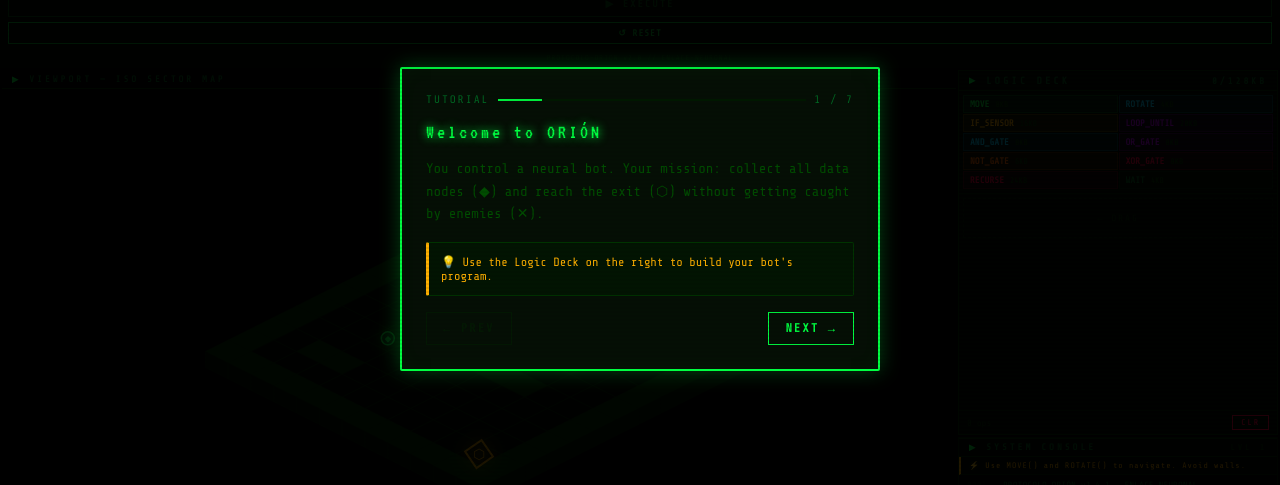
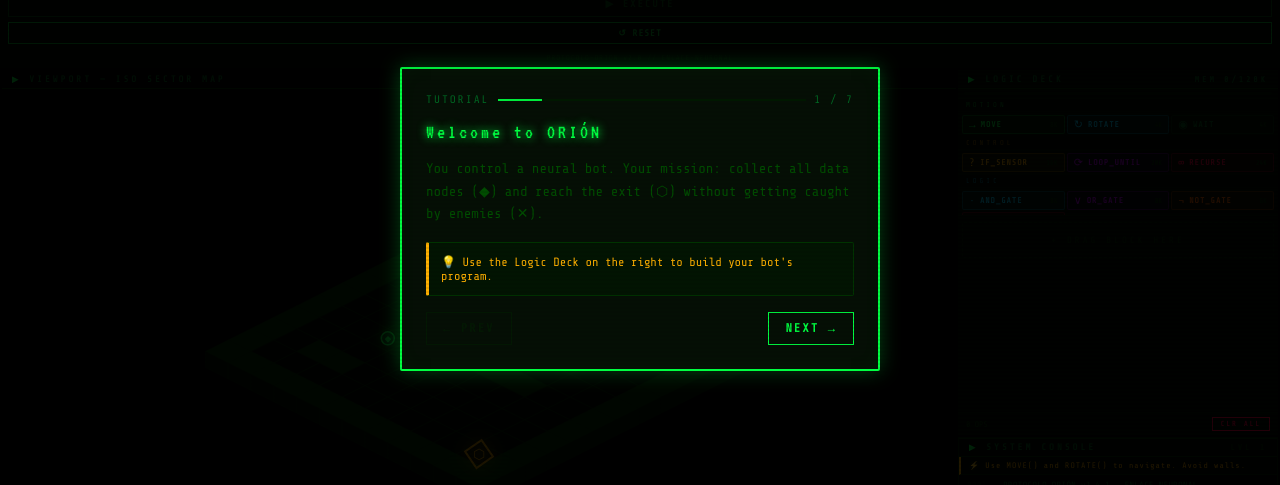
Before and after one commit to Estrboni/protocolo-orion-enlace-neuronal, a React (Vite) app: page / in a window 1280 px wide. Both pictures are taken after a click on the button "INICIAR PROTOCOLO". Shown: the part 181-666 px from the top of the page. Built offline with nearby package versions, Linux system fonts and the light colour scheme.

Commit message:
iter 3: execution step highlight, block categories, drop-zone insertion, scan beam, memory bar, overflow warning

```diff
--- a/src/components/LogicDeck.jsx
+++ b/src/components/LogicDeck.jsx
@@ -1,55 +1,64 @@
-import React, { useRef } from 'react'
+import React, { useRef, useMemo } from 'react'
 import { useSelector, useDispatch } from 'react-redux'
 import { useDrag, useDrop } from 'react-dnd'
 import { addBlock, removeBlock, moveBlock, updateBlockParam, clearProgram, BLOCK_COSTS_MAP } from '../store/programSlice'
 
-const BLOCK_PALETTE = [
-  { type: 'MOVE', color: '#00ff41', desc: 'Move forward N steps' },
-  { type: 'ROTATE', color: '#00d4ff', desc: 'Rotate left or right' },
-  { type: 'IF_SENSOR', color: '#ffb000', desc: 'Detect enemies nearby' },
-  { type: 'LOOP_UNTIL', color: '#bf00ff', desc: 'Loop until condition' },
-  { type: 'AND_GATE', color: '#00d4ff', desc: 'Logical AND operation' },
-  { type: 'OR_GATE', color: '#bf00ff', desc: 'Logical OR operation' },
-  { type: 'NOT_GATE', color: '#ff6600', desc: 'Logical NOT invert' },
-  { type: 'XOR_GATE', color: '#ff0040', desc: 'Logical XOR gate' },
-  { type: 'RECURSE', color: '#ff0040', desc: 'Call program recursively' },
-  { type: 'WAIT', color: '#006622', desc: 'Wait N ticks' },
-]
+const CATEGORIES = {
+  MOTION:  { label: 'MOTION',  color: '#00ff41', blocks: ['MOVE', 'ROTATE', 'WAIT'] },
+  CONTROL: { label: 'CONTROL', color: '#ffb000', blocks: ['IF_SENSOR', 'LOOP_UNTIL', 'RECURSE'] },
+  LOGIC:   { label: 'LOGIC',   color: '#00d4ff', blocks: ['AND_GATE', 'OR_GATE', 'NOT_GATE', 'XOR_GATE'] },
+}
 
-function PaletteBlock({ block }) {
+const BLOCK_META = {
+  MOVE:      { color: '#00ff41', cat: 'MOTION',  icon: '→', desc: 'Move forward N steps' },
+  ROTATE:    { color: '#00d4ff', cat: 'MOTION',  icon: '↻', desc: 'Rotate left or right' },
+  WAIT:      { color: '#006622', cat: 'MOTION',  icon: '◉', desc: 'Wait N ticks' },
+  IF_SENSOR: { color: '#ffb000', cat: 'CONTROL', icon: '?', desc: 'Branch if enemy nearby' },
+  LOOP_UNTIL:{ color: '#bf00ff', cat: 'CONTROL', icon: '⟳', desc: 'Loop until condition' },
+  RECURSE:   { color: '#ff0040', cat: 'CONTROL', icon: '∞', desc: 'Recurse program' },
+  AND_GATE:  { color: '#00d4ff', cat: 'LOGIC',   icon: '∧', desc: 'AND logic gate' },
+  OR_GATE:   { color: '#bf00ff', cat: 'LOGIC',   icon: '∨', desc: 'OR logic gate' },
+  NOT_GATE:  { color: '#ff6600', cat: 'LOGIC',   icon: '¬', desc: 'NOT invert gate' },
+  XOR_GATE:  { color: '#ff0040', cat: 'LOGIC',   icon: '⊕', desc: 'XOR exclusive gate' },
+}
+
+function PaletteBlock({ type }) {
+  const meta = BLOCK_META[type]
   const [{ isDragging }, drag] = useDrag(() => ({
     type: 'palette-block',
-    item: { blockType: block.type },
+    item: { blockType: type },
     collect: m => ({ isDragging: m.isDragging() })
   }))
 
   return (
-    <div ref={drag} style={{
-      border: `1px solid ${block.color}33`,
-      background: `${block.color}11`,
-      padding: '3px 6px',
-      cursor: 'grab',
-      opacity: isDragging ? 0.4 : 1,
-      display: 'flex',
-      alignItems: 'center',
-      gap: 6,
-      transition: 'all 0.15s',
-      fontSize: 'clamp(8px, 2vw, 9px)',
-      userSelect: 'none',
-    }}
-      onMouseEnter={e => { e.currentTarget.style.background = `${block.color}22`; e.currentTarget.style.borderColor = block.color }}
-      onMouseLeave={e => { e.currentTarget.style.background = `${block.color}11`; e.currentTarget.style.borderColor = `${block.color}33` }}
-      title={block.desc}
+    <div
+      ref={drag}
+      title={`${meta.desc} — ${BLOCK_COSTS_MAP[type]}KB`}
+      style={{
+        border: `1px solid ${meta.color}44`,
+        background: isDragging ? `${meta.color}33` : `${meta.color}0d`,
+        padding: '3px 6px',
+        cursor: 'grab',
+        opacity: isDragging ? 0.4 : 1,
+        display: 'flex', alignItems: 'center', gap: 5,
+        transition: 'all 0.12s',
+        fontSize: 9, userSelect: 'none',
+        borderRadius: 2,
+      }}
+      onMouseEnter={e => { e.currentTarget.style.background = `${meta.color}22`; e.currentTarget.style.borderColor = meta.color; e.currentTarget.style.boxShadow = `0 0 6px ${meta.color}55` }}
+      onMouseLeave={e => { e.currentTarget.style.background = `${meta.color}0d`; e.currentTarget.style.borderColor = `${meta.color}44`; e.currentTarget.style.boxShadow = 'none' }}
     >
-      <span style={{ color: block.color, fontWeight: 'bold', fontSize: 'clamp(8px, 2vw, 9px)' }}>{block.type}</span>
-      <span style={{ color: '#004400', fontSize: 'clamp(7px, 1.5vw, 8px)' }}>{BLOCK_COSTS_MAP[block.type]}KB</span>
+      <span style={{ color: meta.color, fontSize: 11, lineHeight: 1 }}>{meta.icon}</span>
+      <span style={{ color: meta.color, fontWeight: 'bold', letterSpacing: 1, fontSize: 8 }}>{type}</span>
+      <span style={{ color: '#003a00', fontSize: 7, marginLeft: 'auto' }}>{BLOCK_COSTS_MAP[type]}K</span>
     </div>
   )
 }
 
-function ProgramBlock({ block, index }) {
+function ProgramBlock({ block, index, isActive }) {
   const dispatch = useDispatch()
   const ref = useRef(null)
+  const meta = BLOCK_META[block.type] ?? { color: '#00ff41', icon: '■' }
 
   const [{ isDragging }, drag] = useDrag(() => ({
     type: 'program-block',
@@ -57,68 +66,103 @@ function ProgramBlock({ block, index }) {
     collect: m => ({ isDragging: m.isDragging() })
   }))
 
-  const [{ isOver }, drop] = useDrop(() => ({
-    accept: 'program-block',
-    drop(item) {
-      if (item.index !== index) dispatch(moveBlock({ fromIndex: item.index, toIndex: index }))
+  const [{ isOver, canDrop }, drop] = useDrop(() => ({
+    accept: ['program-block', 'palette-block'],
+    drop(item, monitor) {
+      if (monitor.getItemType() === 'program-block') {
+        if (item.index !== index) dispatch(moveBlock({ fromIndex: item.index, toIndex: index }))
+      } else {
+        dispatch(addBlock({ type: item.blockType, atIndex: index }))
+      }
     },
-    collect: m => ({ isOver: m.isOver() })
+    collect: m => ({ isOver: m.isOver(), canDrop: m.canDrop() })
   }))
 
   drag(drop(ref))
 
-  const blockColor = BLOCK_PALETTE.find(b => b.type === block.type)?.color ?? '#00ff41'
+  return (
+    <div
+      ref={ref}
+      style={{
+        border: `1px solid ${isActive ? meta.color : isOver ? meta.color + 'aa' : meta.color + '33'}`,
+        background: isActive
+          ? `${meta.color}20`
+          : isOver ? `${meta.color}15` : `${meta.color}08`,
+        padding: '5px 8px',
+        cursor: 'grab',
+        opacity: isDragging ? 0.25 : 1,
+        display: 'flex', alignItems: 'center', gap: 6,
+        transition: 'all 0.1s',
+        marginBottom: 2,
+        fontSize: 9, userSelect: 'none',
+        minHeight: 30,
+        borderRadius: 2,
+        boxShadow: isActive ? `0 0 10px ${meta.color}55, inset 0 0 8px ${meta.color}11` : isOver ? `0 0 6px ${meta.color}33` : 'none',
+        animation: isActive ? 'fadeInUp 0.15s ease' : 'none',
+        position: 'relative',
+        overflow: 'hidden',
+      }}
+    >
+      {/* Active execution scan line */}
+      {isActive && (
+        <div style={{
+          position: 'absolute', top: 0, left: '-100%', width: '60%', height: '100%',
+          background: `linear-gradient(90deg, transparent, ${meta.color}18, transparent)`,
+          animation: 'scanBeam 0.8s linear infinite',
+          pointerEvents: 'none',
+        }} />
+      )}
 
-  return (
-    <div ref={ref} style={{
-      border: `1px solid ${isOver ? blockColor : blockColor + '44'}`,
-      background: isOver ? `${blockColor}22` : `${blockColor}0a`,
-      padding: '4px 8px',
-      cursor: 'grab',
-      opacity: isDragging ? 0.3 : 1,
-      display: 'flex',
-      alignItems: 'center',
-      gap: 6,
-      transition: 'all 0.1s',
-      marginBottom: 1,
-      fontSize: 'clamp(8px, 2vw, 9px)',
-      userSelect: 'none',
-      minHeight: 32,
-      flexWrap: 'wrap',
-    }}>
-      <span style={{ color: '#003300', fontSize: 'clamp(7px, 1.5vw, 8px)' }}>{String(index + 1).padStart(2, '0')}</span>
-      <span style={{ color: blockColor, fontWeight: 'bold', minWidth: 50, fontSize: 'clamp(8px, 2vw, 9px)' }}>{block.type}</span>
+      {/* Drop indicator */}
+      {isOver && !isDragging && (
+        <div style={{
+          position: 'absolute', top: 0, left: 0, right: 0, height: 2,
+          background: meta.color, boxShadow: `0 0 6px ${meta.color}`,
+        }} />
+      )}
+
+      <span style={{ color: '#004400', fontSize: 8, minWidth: 16, textAlign: 'right' }}>
+        {String(index + 1).padStart(2, '0')}
+      </span>
+      <span style={{ color: meta.color, fontSize: 12 }}>{meta.icon}</span>
+      <span style={{
+        color: meta.color, fontWeight: 'bold', fontSize: 8, letterSpacing: 1,
+        textShadow: isActive ? `0 0 8px ${meta.color}` : 'none',
+        minWidth: 60
+      }}>{block.type}</span>
 
       {/* Params */}
       {block.type === 'MOVE' && (
-        <input type="number" min="1" max="10" value={block.params.steps ?? 1}
+        <input type="number" min="1" max="10" value={block.params?.steps ?? 1}
           onChange={e => dispatch(updateBlockParam({ id: block.id, key: 'steps', value: parseInt(e.target.value) }))}
-          style={{ width: 32, background: '#000', border: '1px solid #003300', color: '#00ff41', fontSize: 8, textAlign: 'center', fontFamily: 'var(--font-mono)' }}
-          title="Number of steps to move"
+          onClick={e => e.stopPropagation()}
+          style={{ width: 30, background: '#000', border: `1px solid #003300`, color: meta.color, fontSize: 8, textAlign: 'center', fontFamily: 'var(--font-mono)', padding: '1px 2px' }}
+          title="Steps"
         />
       )}
       {block.type === 'ROTATE' && (
-        <select value={block.params.direction ?? 'right'}
+        <select value={block.params?.direction ?? 'right'}
           onChange={e => dispatch(updateBlockParam({ id: block.id, key: 'direction', value: e.target.value }))}
-          style={{ background: '#000', border: '1px solid #003300', color: '#00d4ff', fontSize: 8, fontFamily: 'var(--font-mono)' }}
-          title="Rotation direction"
+          onClick={e => e.stopPropagation()}
+          style={{ background: '#000', border: '1px solid #003300', color: meta.color, fontSize: 8, fontFamily: 'var(--font-mono)' }}
         >
-          <option value="right">R</option>
-          <option value="left">L</option>
+          <option value="right">▶ R</option>
+          <option value="left">◀ L</option>
         </select>
       )}
       {block.type === 'IF_SENSOR' && (
-        <input type="number" min="1" max="6" value={block.params.range ?? 3}
+        <input type="number" min="1" max="6" value={block.params?.range ?? 3}
           onChange={e => dispatch(updateBlockParam({ id: block.id, key: 'range', value: parseInt(e.target.value) }))}
-          style={{ width: 32, background: '#000', border: '1px solid #003300', color: '#ffb000', fontSize: 8, textAlign: 'center', fontFamily: 'var(--font-mono)' }}
-          title="Sensor detection range"
+          onClick={e => e.stopPropagation()}
+          style={{ width: 30, background: '#000', border: '1px solid #003300', color: meta.color, fontSize: 8, textAlign: 'center', fontFamily: 'var(--font-mono)', padding: '1px 2px' }}
+          title="Sensor range"
         />
       )}
       {block.type === 'LOOP_UNTIL' && (
-        <select value={block.params.condition ?? 'EXIT'}
+        <select value={block.params?.condition ?? 'EXIT'}
           onChange={e => dispatch(updateBlockParam({ id: block.id, key: 'condition', value: e.target.value }))}
-          style={{ background: '#000', border: '1px solid #003300', color: '#bf00ff', fontSize: 8, fontFamily: 'var(--font-mono)' }}
-          title="Loop condition"
+          onClick={e => e.stopPropagation()}
+          style={{ background: '#000', border: '1px solid #003300', color: meta.color, fontSize: 8, fontFamily: 'var(--font-mono)' }}
         >
           <option value="EXIT">EXIT</option>
           <option value="NODES">NODES</option>
@@ -126,19 +170,21 @@ function ProgramBlock({ block, index }) {
         </select>
       )}
       {block.type === 'WAIT' && (
-        <input type="number" min="1" max="5" value={block.params.ticks ?? 1}
+        <input type="number" min="1" max="5" value={block.params?.ticks ?? 1}
           onChange={e => dispatch(updateBlockParam({ id: block.id, key: 'ticks', value: parseInt(e.target.value) }))}
-          style={{ width: 32, background: '#000', border: '1px solid #003300', color: '#006622', fontSize: 8, textAlign: 'center', fontFamily: 'var(--font-mono)' }}
-          title="Number of ticks to wait"
+          onClick={e => e.stopPropagation()}
+          style={{ width: 30, background: '#000', border: '1px solid #003300', color: meta.color, fontSize: 8, textAlign: 'center', fontFamily: 'var(--font-mono)', padding: '1px 2px' }}
+          title="Ticks to wait"
         />
       )}
 
-      <span style={{ marginLeft: 'auto', color: '#003300', fontSize: 'clamp(7px, 1.5vw, 8px)' }}>{block.cost}KB</span>
-      <button onClick={() => dispatch(removeBlock(block.id))}
-        style={{ border: 'none', background: 'none', color: '#ff004066', cursor: 'pointer', fontSize: 10, padding: '0 2px', lineHeight: 1, transition: 'color 0.15s' }}
+      <span style={{ marginLeft: 'auto', color: '#003300', fontSize: 7 }}>{block.cost ?? BLOCK_COSTS_MAP[block.type]}K</span>
+      <button
+        onClick={e => { e.stopPropagation(); dispatch(removeBlock(block.id)) }}
+        style={{ border: 'none', background: 'none', color: '#ff004055', cursor: 'pointer', fontSize: 11, padding: '0 2px', lineHeight: 1, transition: 'color 0.15s' }}
         onMouseEnter={e => e.currentTarget.style.color = '#ff0040'}
-        onMouseLeave={e => e.currentTarget.style.color = '#ff004066'}
-        title="Remove block"
+        onMouseLeave={e => e.currentTarget.style.color = '#ff004055'}
+        title="Remove"
       >✕</button>
     </div>
   )
@@ -154,19 +200,16 @@ function DropZone() {
 
   return (
     <div ref={drop} style={{
-      flex: 1,
-      minHeight: 40,
-      border: isOver ? '1px dashed #00ff41' : '1px dashed #002200',
-      background: isOver ? '#00ff4108' : 'transparent',
-      display: 'flex',
-      alignItems: 'center',
-      justifyContent: 'center',
-      color: '#003300',
-      fontSize: 'clamp(8px, 2vw, 9px)',
-      letterSpacing: 2,
-      transition: 'all 0.15s'
+      minHeight: 36,
+      border: `1px dashed ${isOver ? '#00ff41' : '#002200'}`,
+      background: isOver ? '#00ff4111' : 'transparent',
+      display: 'flex', alignItems: 'center', justifyContent: 'center',
+      color: isOver ? '#00ff41' : '#003300',
+      fontSize: 9, letterSpacing: 3,
+      transition: 'all 0.15s', borderRadius: 2, marginTop: 2,
+      boxShadow: isOver ? '0 0 10px #00ff4133' : 'none',
     }}>
-      {isOver ? '↓ DROP' : '← DRAG'}
+      {isOver ? '↓ DROP HERE' : '+ DRAG BLOCK HERE'}
     </div>
   )
 }
@@ -174,41 +217,81 @@ function DropZone() {
 export default function LogicDeck() {
   const dispatch = useDispatch()
   const { blocks } = useSelector(s => s.program)
-  const { levelData } = useSelector(s => s.game)
-  const memUsed = blocks.reduce((a, b) => a + (BLOCK_COSTS_MAP[b.type] || 8), 0)
+  const { levelData, executionStep, status } = useSelector(s => s.game)
+
+  const memUsed = useMemo(() => blocks.reduce((a, b) => a + (BLOCK_COSTS_MAP[b.type] || 8), 0), [blocks])
   const memTotal = levelData?.memoryBuffer ?? 128
   const overflow = memUsed > memTotal
+  const memPct = Math.min(100, Math.round((memUsed / memTotal) * 100))
+  const memColor = overflow ? '#ff0040' : memPct > 75 ? '#ffb000' : '#00ff41'
+
+  const activeIndex = status === 'running' ? (executionStep ?? -1) : -1
 
   return (
-    <div style={{ width: '100%', height: '100%', display: 'flex', flexDirection: 'column', background: '#050f05', border: '1px solid #003300', overflow: 'hidden' }}>
-      <div className="panel-header" style={{ fontSize: 'clamp(9px, 2vw, 10px)' }}>
+    <div style={{ width: '100%', height: '100%', display: 'flex', flexDirection: 'column', background: '#050f05', overflow: 'hidden' }}>
+      <div className="panel-header" style={{ fontSize: 9 }}>
         LOGIC DECK
-        <span style={{ marginLeft: 'auto', color: overflow ? '#ff0040' : '#006622', fontSize: 'clamp(8px, 2vw, 9px)' }}>
-          {memUsed}/{memTotal}KB {overflow && '⚠'}
+        <span style={{ marginLeft: 'auto', color: overflow ? '#ff0040' : '#006622', fontSize: 8 }}>
+          MEM {memUsed}/{memTotal}K {overflow && '⚠ OVERFLOW'}
         </span>
       </div>
 
-      {/* Palette */}
-      <div style={{ display: 'grid', gridTemplateColumns: '1fr 1fr', gap: 1, padding: 4, borderBottom: '1px solid #002200', maxHeight: 'clamp(80px, 25vh, 120px)', overflowY: 'auto' }}>
-        {BLOCK_PALETTE.map(b => <PaletteBlock key={b.type} block={b} />)}
+      {/* Memory bar */}
+      <div style={{ padding: '3px 6px', borderBottom: '1px solid #001800' }}>
+        <div style={{ height: 3, background: '#001a00', borderRadius: 2, overflow: 'hidden' }}>
+          <div style={{
+            height: '100%', width: `${memPct}%`,
+            background: memColor, boxShadow: `0 0 4px ${memColor}`,
+            transition: 'width 0.3s, background 0.3s', borderRadius: 2
+          }} />
+        </div>
       </div>
 
-      {/* Program */}
+      {/* Palette by category */}
+      <div style={{ borderBottom: '1px solid #001800', maxHeight: '32%', overflowY: 'auto' }}>
+        {Object.entries(CATEGORIES).map(([key, cat]) => (
+          <div key={key}>
+            <div style={{ padding: '2px 8px', fontSize: 7, letterSpacing: 3, color: cat.color + '88', background: '#020a02', borderBottom: '1px solid #001400' }}>
+              {cat.label}
+            </div>
+            <div style={{ display: 'grid', gridTemplateColumns: '1fr 1fr 1fr', gap: 2, padding: '3px 4px' }}>
+              {cat.blocks.map(t => <PaletteBlock key={t} type={t} />)}
+            </div>
+          </div>
+        ))}
+      </div>
+
+      {/* Program sequence */}
       <div style={{ flex: 1, overflowY: 'auto', padding: 4 }}>
         {blocks.length === 0 ? (
           <DropZone />
         ) : (
           <>
-            {blocks.map((b, i) => <ProgramBlock key={b.id} block={b} index={i} />)}
+            {blocks.map((b, i) => (
+              <ProgramBlock key={b.id} block={b} index={i} isActive={i === activeIndex} />
+            ))}
             <DropZone />
           </>
         )}
       </div>
 
       {/* Footer */}
-      <div style={{ padding: '4px 8px', borderTop: '1px solid #002200', display: 'flex', gap: 6, alignItems: 'center', fontSize: 'clamp(8px, 2vw, 9px)' }}>
-        <span style={{ color: '#003300', flex: 1 }}>{blocks.length} ops</span>
-        <button onClick={() => dispatch(clearProgram())} className="danger" style={{ fontSize: 8, padding: '2px 8px' }} title="Clear all blocks">CLR</button>
+      <div style={{
+        padding: '4px 8px', borderTop: '1px solid #001800',
+        display: 'flex', alignItems: 'center', gap: 6, fontSize: 8
+      }}>
+        <span style={{ color: '#004400' }}>{blocks.length} OPS</span>
+        {status === 'running' && activeIndex >= 0 && (
+          <span style={{ color: '#00ff41', animation: 'flicker 1s infinite' }}>
+            ▶ STEP {activeIndex + 1}
+          </span>
+        )}
+        <button
+          onClick={() => dispatch(clearProgram())}
+          className="danger"
+          style={{ fontSize: 7, padding: '2px 8px', marginLeft: 'auto', letterSpacing: 2 }}
+          title="Clear all"
+        >CLR ALL</button>
       </div>
     </div>
   )
```
